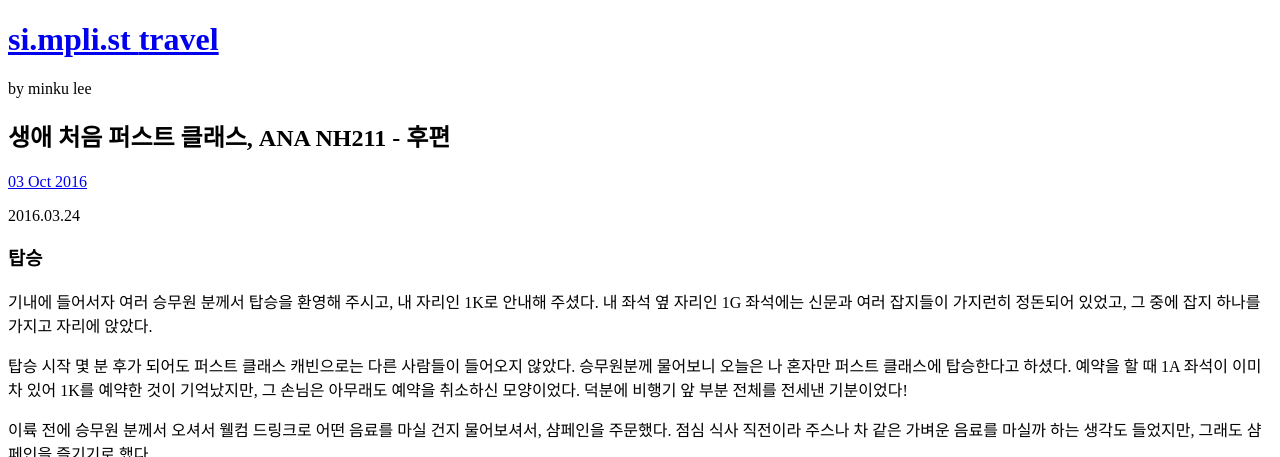
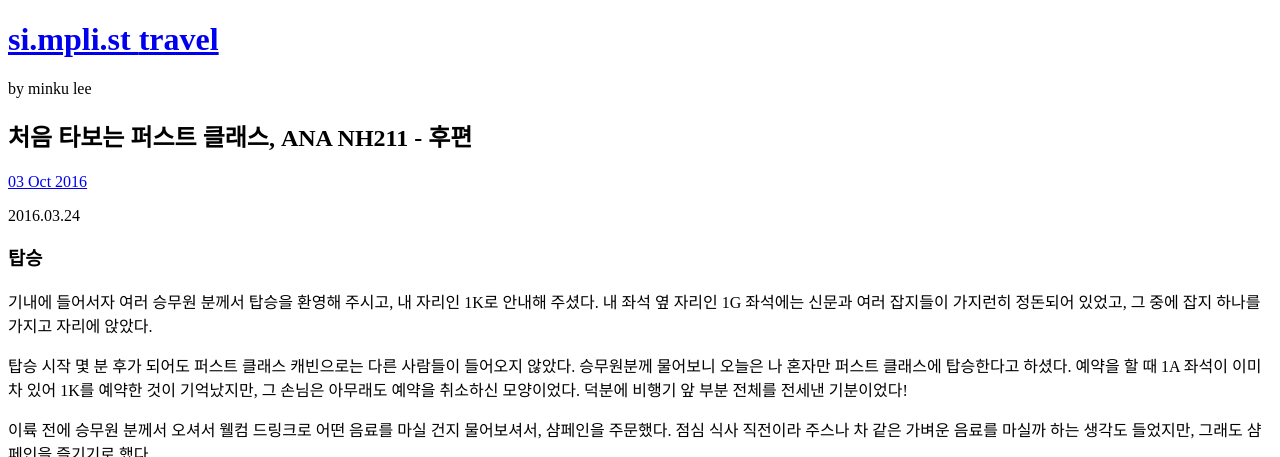
Before and after one commit to premist/si.mpli.st, a Jekyll site: the page built from _posts/2016-10-03-nh211-first-class-chapter2.md, in a window 1280 px wide and 900 px high, cut to the strip 0-457 px from the top of the window. Built offline with Jekyll 4.4.1, drawn with Linux system fonts in a browser that asks for light colours; some web fonts are replaced.

Commit message:
Update title

```diff
--- a/_posts/2016-10-03-nh211-first-class-chapter2.md
+++ b/_posts/2016-10-03-nh211-first-class-chapter2.md
@@ -1,6 +1,6 @@
 ---
 layout: post
-title: "생애 처음 퍼스트 클래스, ANA NH211 - 후편"
+title: "처음 타보는 퍼스트 클래스, ANA NH211 - 후편"
 date: 2016-10-03 23:56:00 +0900
 category: travel
 excerpt: 기내에 들어서자 여러 승무원 분께서 탑승을 환영해 주시고, 내 자리인 1K로 안내해 주셨다.
```
